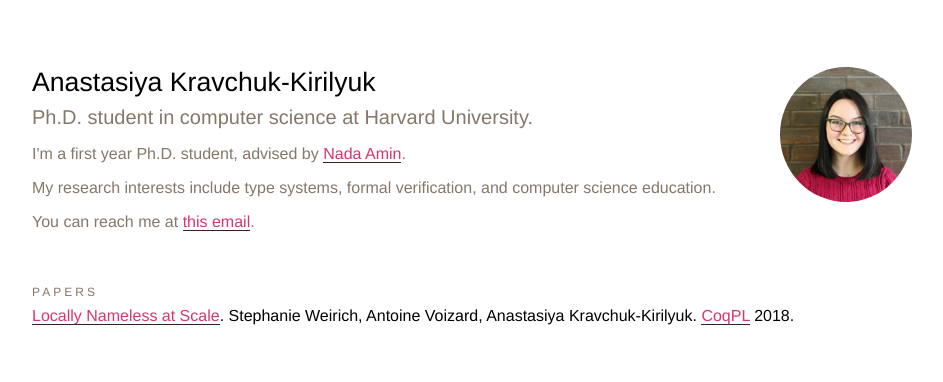
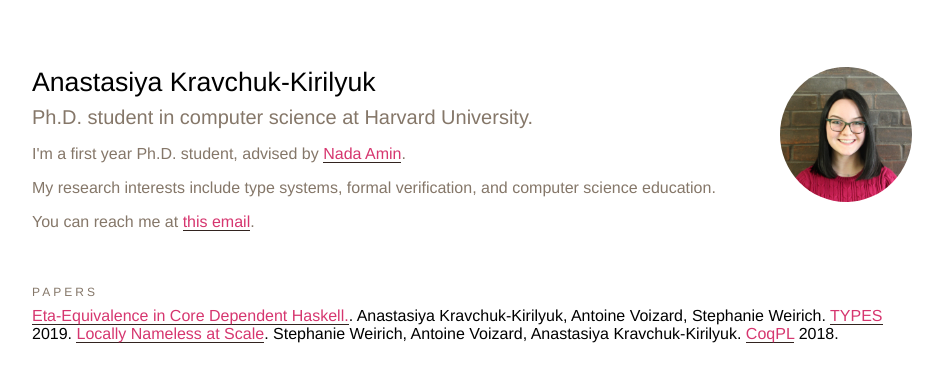
Before and after one commit to akravc/akravc.github.io, a plain HTML site: page index.html in a window 1280 px wide. Shown: the whole page, without its empty margins (168-1111 px from the left). Drawn offline with Linux system fonts and the light colour scheme.

Commit message:
Update index.html

```diff
--- a/index.html
+++ b/index.html
@@ -128,6 +128,8 @@
           <h1>Papers</h1>
           <ul>
             <li>
+              <a href="https://drops.dagstuhl.de/opus/frontdoor.php?source_opus=13071">Eta-Equivalence in Core Dependent Haskell.</a>.
+              Anastasiya Kravchuk-Kirilyuk, Antoine Voizard, Stephanie Weirich. <a href="https://drops.dagstuhl.de/opus/portals/lipics/index.php?semnr=16167">TYPES</a> 2019.
               <a href="https://popl18.sigplan.org/event/coqpl-2018-locally-nameless-at-scale">Locally Nameless at Scale</a>.
               Stephanie Weirich, Antoine Voizard, Anastasiya Kravchuk-Kirilyuk. <a href="https://popl18.sigplan.org/track/CoqPL-2018">CoqPL</a> 2018.
             </li>
```
